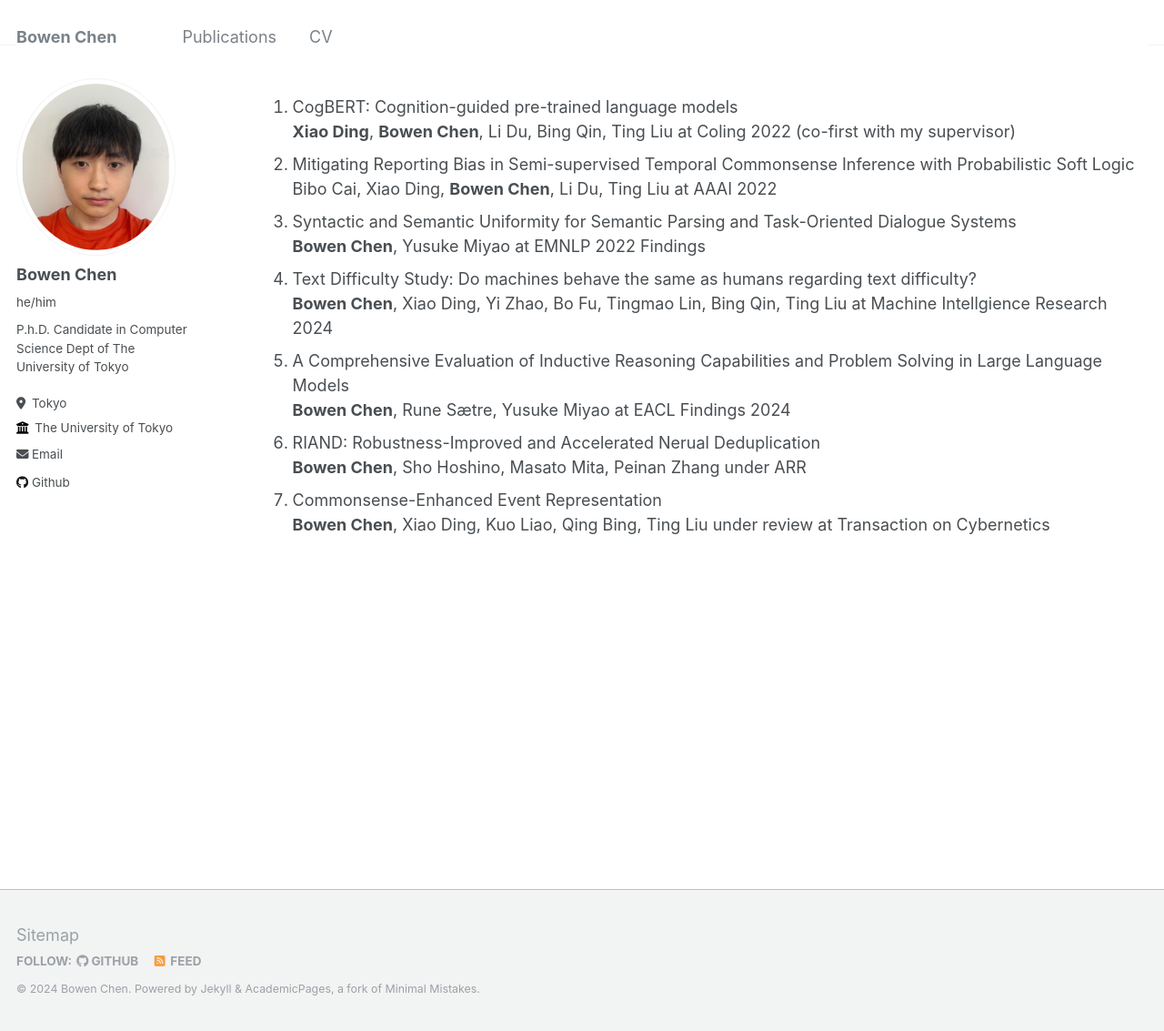
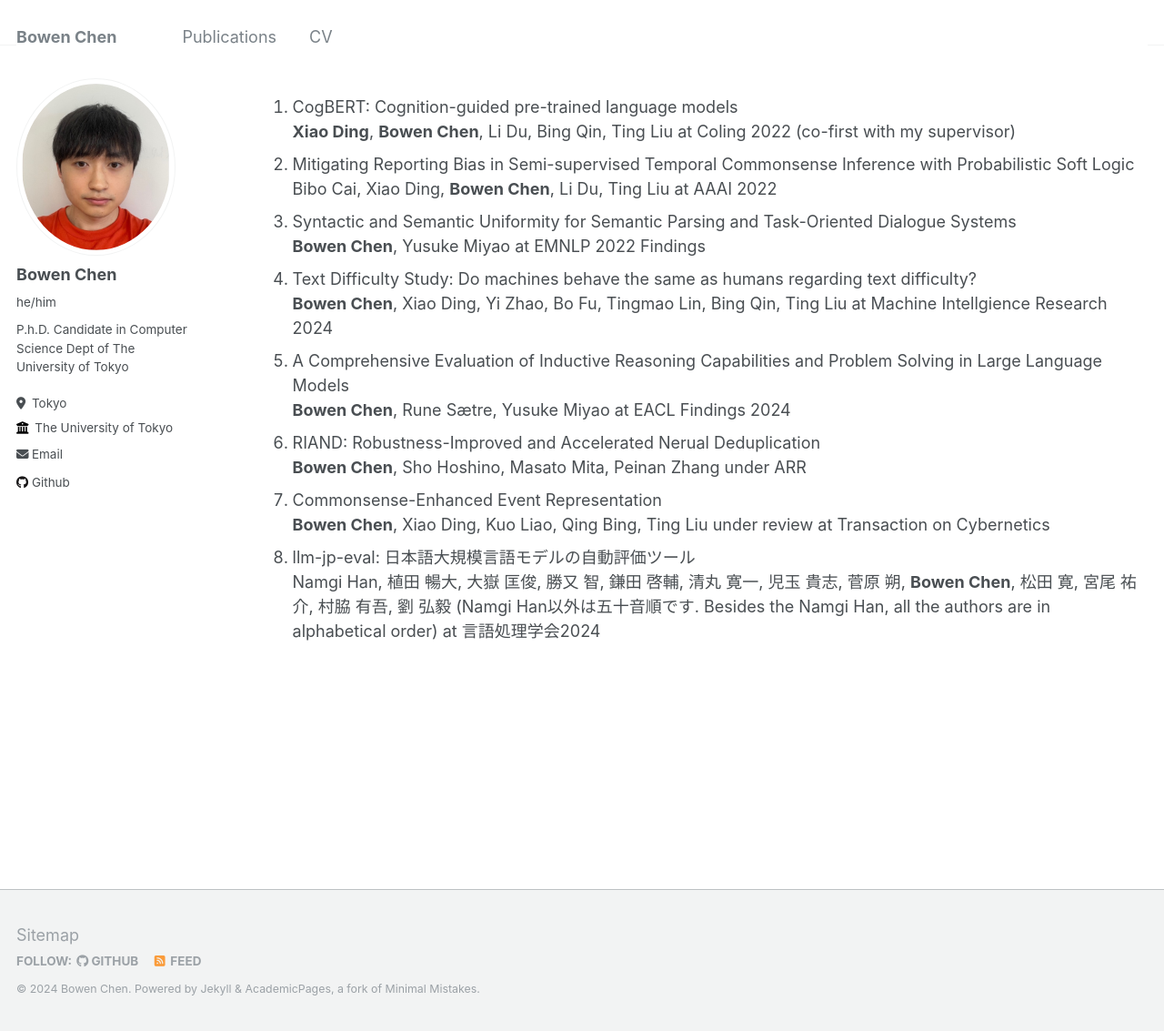
Before and after one commit to PosoSAgapo/PosoSAgapo.github.io, a Jekyll site: the page built from _pages/publications.md, in a window 1280 px wide and 1133 px high. Shown: the whole window at 91% size. Built offline with Jekyll 4.4.1, drawn with Linux system fonts in a browser that asks for light colours.

Commit message:
correct file name

```diff
--- a/_pages/publications.md
+++ b/_pages/publications.md
@@ -10,11 +10,13 @@ author_profile: true
 Bibo Cai, Xiao Ding, **Bowen Chen**, Li Du, Ting Liu at AAAI 2022
 3. Syntactic and Semantic Uniformity for Semantic Parsing and Task-Oriented Dialogue Systems
 **Bowen Chen**, Yusuke Miyao at EMNLP 2022 Findings
-3. Text Difficulty Study: Do machines behave the same as humans regarding text difficulty?
+4. Text Difficulty Study: Do machines behave the same as humans regarding text difficulty?
 **Bowen Chen**, Xiao Ding, Yi Zhao, Bo Fu, Tingmao Lin, Bing Qin, Ting Liu at Machine Intellgience Research 2024
-4. A Comprehensive Evaluation of Inductive Reasoning Capabilities and Problem Solving in Large Language Models
+5. A Comprehensive Evaluation of Inductive Reasoning Capabilities and Problem Solving in Large Language Models
 **Bowen Chen**, Rune Sætre, Yusuke Miyao at EACL Findings 2024
-5. RIAND: Robustness-Improved and Accelerated Nerual Deduplication
+6. RIAND: Robustness-Improved and Accelerated Nerual Deduplication
 **Bowen Chen**, Sho Hoshino, Masato Mita, Peinan Zhang under ARR
-6. Commonsense-Enhanced Event Representation
+7. Commonsense-Enhanced Event Representation
 **Bowen Chen**, Xiao Ding, Kuo Liao, Qing Bing, Ting Liu under review at Transaction on Cybernetics
+8. llm-jp-eval: 日本語大規模言語モデルの自動評価ツール
+Namgi Han, 植田 暢大, 大嶽 匡俊, 勝又 智, 鎌田 啓輔, 清丸 寛一, 児玉 貴志, 菅原 朔, **Bowen Chen**, 松田 寛, 宮尾 祐介, 村脇 有吾, 劉 弘毅 (Namgi Han以外は五十音順です. Besides the Namgi Han, all the authors are in alphabetical order) at 言語処理学会2024
```
